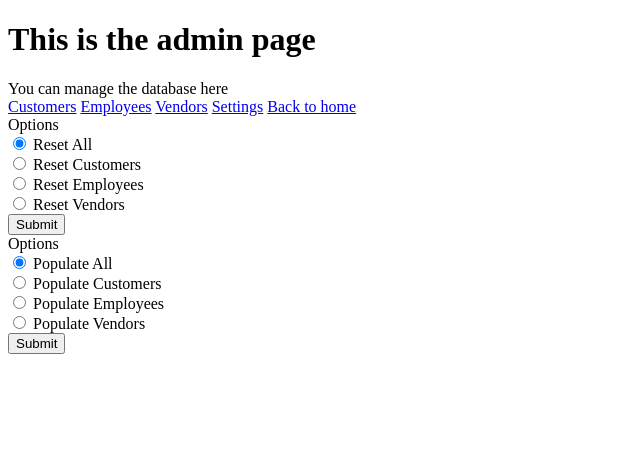
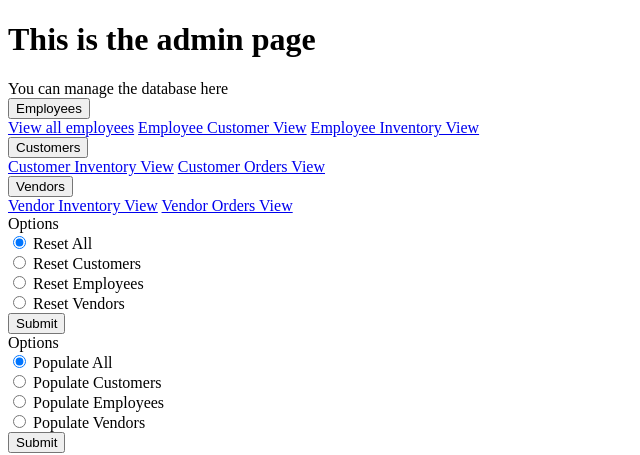
Before and after one commit to UTD-4347-Databosses/Walmart_Database, a Flask app: page /admin in a window 1280 px wide. Shown: the top 455 px of the page, without its empty margins (0-640 px from the left). Run offline with Flask 3, Linux system fonts and the light colour scheme; parts of the project's set-up code (start-up, migrations or seed data) failed here and were passed over; some libraries are stand-ins or nearby versions.

Commit message:
IMPLEMENTATION NOW WORKS

```diff
--- a/app/routes.py
+++ b/app/routes.py
@@ -1,9 +1,9 @@
 from flask import Blueprint, make_response, redirect, render_template, session
 
-from app.InputForms import AdminPopulateForm, AdminResetForm, CustomerForm, SettingsForm
+from app.InputForms import AdminPopulateForm, AdminResetForm, EmployeeCustomerForm, EmployeeInventoryForm, EmployeeViewForm, SettingsForm
 from app.db import *
 from app.InputForms import EmployeeCustomerForm, EmployeeViewForm, EmployeeInventoryForm, SettingsForm
-from app.db import Base
+from app.db import map
 
 bp = Blueprint('main', __name__)
 
@@ -20,9 +20,9 @@
     form = EmployeeCustomerForm()
     if form.validate_on_submit():
         if form.radio.data == 'Fname':
-            query = db.session.query(Base.classes.Customer).filter(Base.classes.Customer.Fname == form.Fname.data).all()
+            query = db.session.query(map.classes.Customer).filter(map.classes.Customer.Fname == form.Fname.data).all()
         else:
-            query = db.session.query(Base.classes.Customer).filter(Base.classes.Customer.Lname == form.Lname.data).all()
+            query = db.session.query(map.classes.Customer).filter(map.classes.Customer.Lname == form.Lname.data).all()
         count = len(query)
         return render_template('customers.html', form=form, customers=query, count=count)
     return render_template('customers.html', form=form)
@@ -35,6 +35,19 @@
 def employee_view():
     # TODO: Implement the employee view logic
     form = EmployeeViewForm()
+    if form.validate_on_submit():
+        if form.radio.data == 'Fname':
+            query = db.session.query(map.classes.Employee).filter(map.classes.Employee.Fname == form.Fname.data).all()
+        elif form.radio.data == 'Lname':
+            query = db.session.query(map.classes.Employee).filter(map.classes.Employee.Lname == form.Lname.data).all()
+        elif form.radio.data == 'ID':
+            query = db.session.query(map.classes.Employee).filter(map.classes.Employee.Employee_id == form.ID.data).all()
+        elif form.radio.data == 'Date':
+            query = db.session.query(map.classes.Employee).filter(map.classes.Employee.Start_date == form.Date.data).all()
+        else:
+            query = db.session.query(map.classes.Employee).filter(map.classes.Employee.Position_name == form.Position.data).all()
+        count = len(query)
+        return render_template('employee_view.html', form=form, employees=query, count=count)
     return render_template('employee_view.html', form=form)
 
 @bp.route('/employee_inventory', methods=['GET', 'POST'])
--- a/app/templates/admin.html
+++ b/app/templates/admin.html
@@ -6,12 +6,27 @@
 <div>
     You can manage the database here
 </div>
-<div>
-    <a href='/customers'>Customers</a>
-    <a href='/products'>Employees</a>
-    <a href='/orders'>Vendors</a>
-    <a href='/settings'>Settings</a>
-    <a href='/'>Back to home</a>
+<div class="dropdown">
+  <button class="dropbtn">Employees</button>
+  <div class="dropdown-content">
+    <a href="/employee_view">View all employees</a>
+    <a href="/employee_customers">Employee Customer View</a>
+    <a href="/employee_inventory">Employee Inventory View</a>
+  </div>
+</div>
+<div class="dropdown">
+  <button class="dropbtn">Customers</button>
+    <div class="dropdown-content">
+        <a href="/customer_inventory">Customer Inventory View</a>
+        <a href="/customer_orders">Customer Orders View</a>
+    </div>
+</div>
+<div class="dropdown">
+  <button class="dropbtn">Vendors</button>
+    <div class="dropdown-content">
+        <a href="/vendor_inventory">Vendor Inventory View</a>
+        <a href="/vendor_orders">Vendor Orders View</a>
+    </div>
 </div>
 <div>
     {{ render_form(reset_form) }}
```
Also changed, not shown: app/InputForms.py (+20 -20 lines).
